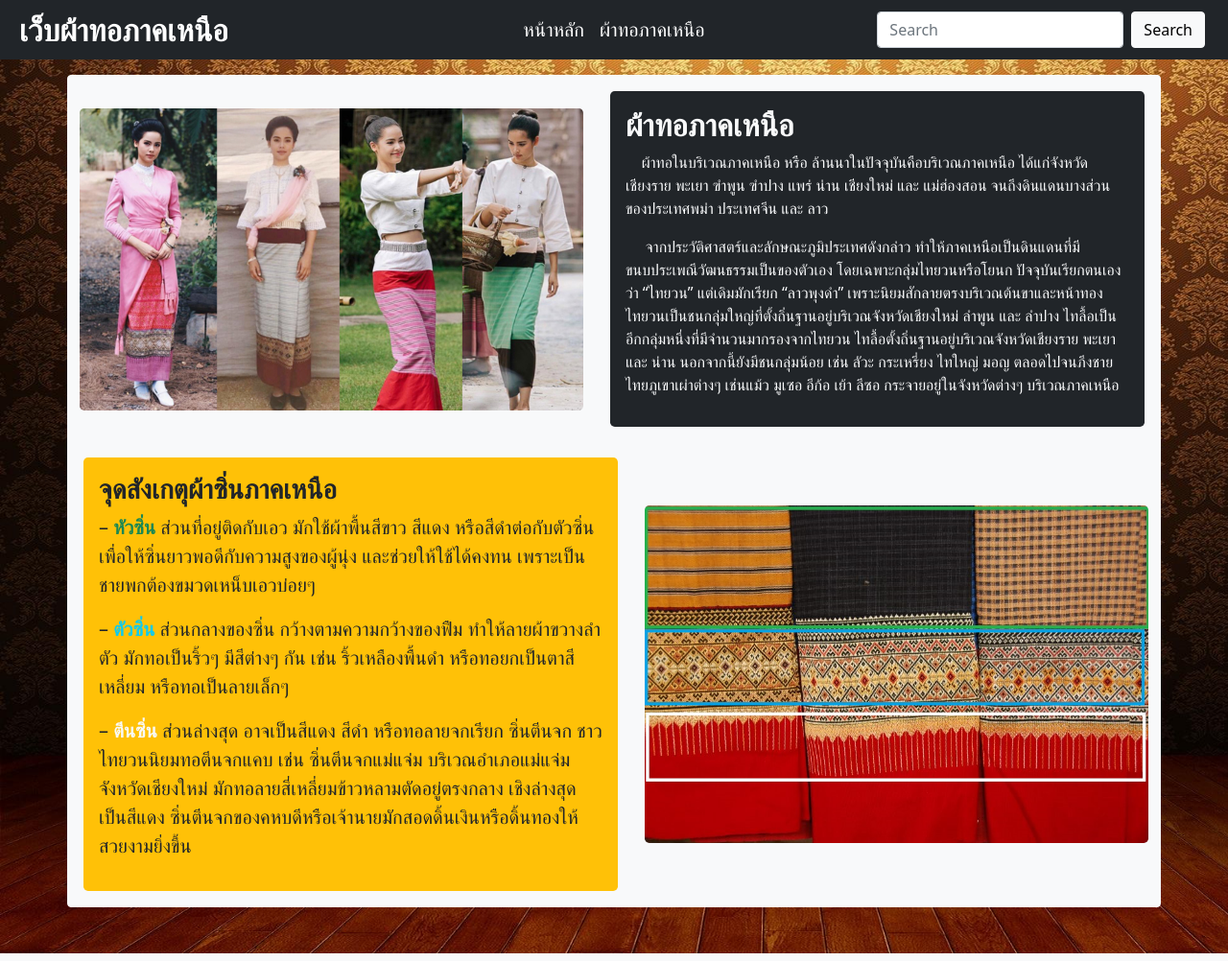
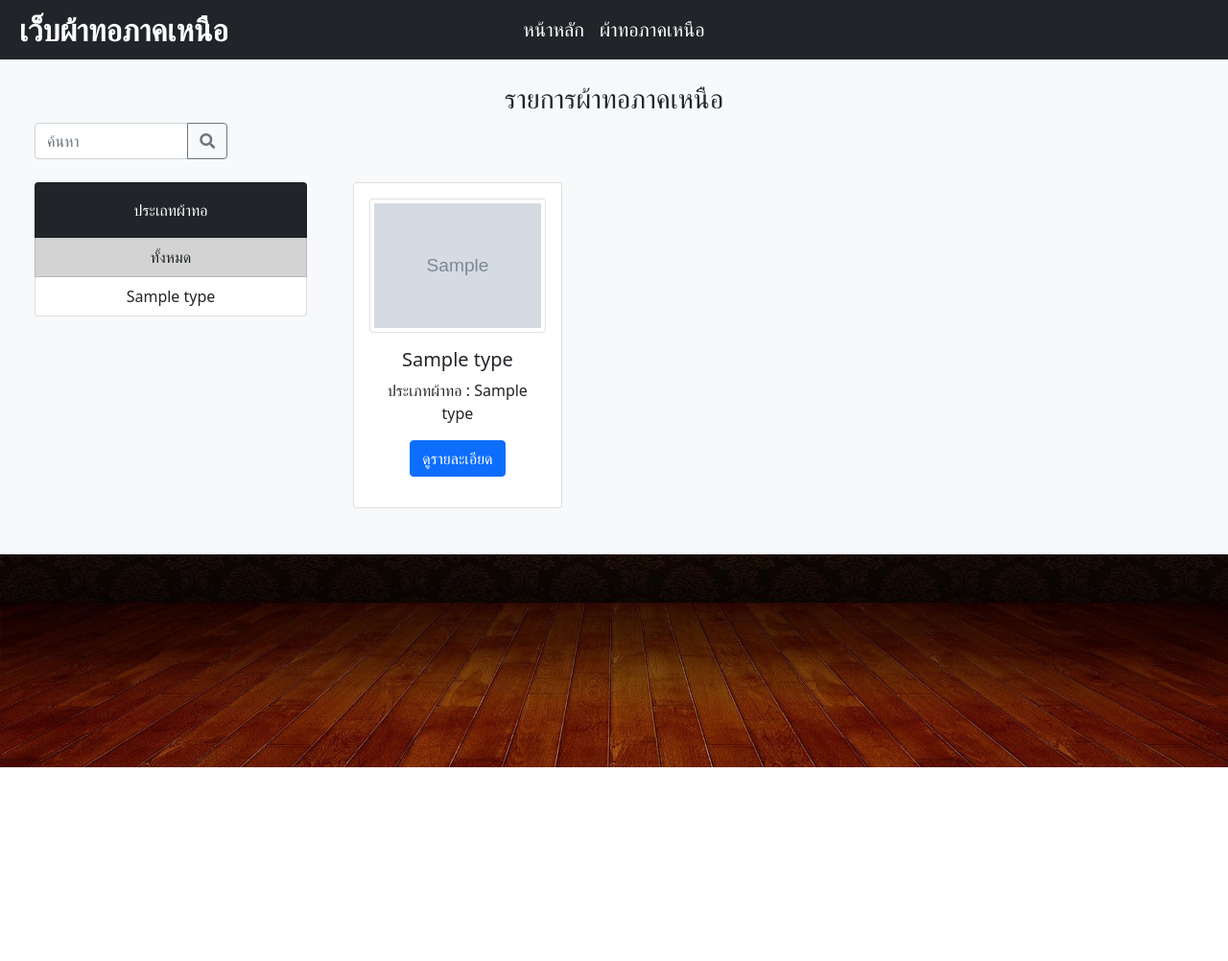
Before and after one commit to MrArthur007/myproject_01, a PHP site: page /silk_show.php in a window 1280 px wide. Shown: the whole page at 96% size. After the commit the page ends 800 px from the top, so only its background shows below. Run offline with PHP 8.4, Linux system fonts and the light colour scheme; tables that the repository leaves empty or names only in its code hold one stand-in row (values such as "Sample post"); grey boxes marked "Sample" are stand-in pictures; some libraries are stand-ins or nearby versions.

Commit message:
update 5.01 pm

```diff
--- a/Layout/nav-bar-silkshow.php
+++ b/Layout/nav-bar-silkshow.php
@@ -14,10 +14,6 @@
             <a class="nav-link active" aria-current="page" href="silk_show.php">ผ้าทอภาคเหนือ</a>
             </li>
         </ul>
-        <form class="d-flex me-0 position-absolute top-50 end-0 translate-middle-y pe-4">
-            <input class="form-control me-2" type="search" placeholder="Search" aria-label="Search">
-            <button class="btn btn-light" type="submit">Search</button>
-        </form>
         </div>
     </div>
     </nav>
--- a/index.php
+++ b/index.php
@@ -76,7 +76,7 @@
     <div class="container-fluid mt-5 bg-light">
         <div class="row text-center">
             <div class="col p-3">
-                <h1 class="fs-1">รายการผ้าทอภาคเหนือ</h1>
+                <h1 class="fs-1">รายการผ้าทอภาคเหนือเบื้องต้น</h1>
             </div>
             <div class="w-100"></div>
             <?php foreach ($result as $row) { ?>
@@ -86,7 +86,7 @@
                     <div class="card-body">
                     <h5 class="card-title"><?php echo $row['title']; ?></h5>
                     <p class="card-text">ประเภทผ้าทอ : <?php echo $row['type_name']; ?></p>
-                    <a href="#" class="btn btn-primary">ดูรายละเอียด</a>
+                    <a href="silk_detail.php?page_id=<?php echo $row['silk_id']; ?>" class="btn btn-primary">ดูรายละเอียด</a>
                     </div>
                 </div>
             </div>
@@ -94,8 +94,6 @@
         </div>
     </div>
 
-
-    </div>
     <script src="https://unpkg.com/aos@2.3.1/dist/aos.js"></script>
     <script>
         AOS.init();
--- a/silk_show.php
+++ b/silk_show.php
@@ -1,6 +1,23 @@
 <?php
 
+    require 'conf/database.php';
+    $objServer = new DB;
+    $sql = "SELECT * FROM silk_type";
 
+    $select_stmt = $objServer->connected()->prepare($sql);
+    $select_stmt->execute();
+    $result = $select_stmt->fetchAll();
+
+    $sql_card = "SELECT * FROM silk_data INNER JOIN silk_type ON silk_data.type_id = silk_type.type_id";
+    if(isset($_GET['type_id']) && !empty($_GET['type_id'])){
+        $sql_card .= " WHERE silk_data.type_id = '".$_GET['type_id']."'";
+    }
+    if(isset($_GET['search']) && !empty($_GET['search'])){
+        $sql_card .= " WHERE silk_data.title OR silk_data.silk_provice LIKE '%".$_GET['search']."%'";
+    }
+    $select_stmt_card = $objServer->connected()->prepare($sql_card);
+    $select_stmt_card->execute();
+    $result_data = $select_stmt_card->fetchAll();
 ?>
 <!DOCTYPE html>
 <html lang="en">
@@ -11,70 +28,63 @@
     <title>เว็บผ้าทอภาคเหนือ</title>
     <link href="https://cdn.jsdelivr.net/npm/bootstrap@5.1.3/dist/css/bootstrap.min.css" rel="stylesheet" integrity="sha384-1BmE4kWBq78iYhFldvKuhfTAU6auU8tT94WrHftjDbrCEXSU1oBoqyl2QvZ6jIW3" crossorigin="anonymous">
     <link href="https://unpkg.com/aos@2.3.1/dist/aos.css" rel="stylesheet">
+    <link rel="stylesheet" href="https://pro.fontawesome.com/releases/v5.10.0/css/all.css" integrity="sha384-AYmEC3Yw5cVb3ZcuHtOA93w35dYTsvhLPVnYs9eStHfGJvOvKxVfELGroGkvsg+p" crossorigin="anonymous"/>
     <style>
         body {
             background-image: url("src/img/index_bg.jpg");
             background-size: cover;
             background-color: #cccccc;
         }
+
+        .list-menu-custom:hover {
+            background-color: grey;
+            color: white;
+        }
+        .active-list-menu-custom {
+            background-color: lightgrey;
+        }
     </style>
 </head>
 <body>
 
     <?php include 'Layout/nav-bar-silkshow.php'; ?>
-    <div class="container border border-light border-1 rounded bg-light mt-3 mb-3">
-        <div class="row align-items-center h-100">
-            <div class="col mx-auto">
-                <img src="fixed_image/index_img_01.jpg" class="img-fluid rounded-3 m-auto" data-aos="zoom-in" data-aos-duration="1800" alt="">
+    <div class="container-fluid text-center bg-light">
+        <div class="row p-4">
+            <h3 class="">รายการผ้าทอภาคเหนือ</h3>
+            <div class="position-static top-0 end-0">
+                <div class="col-2">
+                    <form action=" " method="get">
+                    <div class="input-group">
+                        <input class="form-control" type="text" name="search" placeholder="ค้นหา" value="<?=(isset($_GET['search']) ? $_GET['search'] : ''); ?>">
+                        <button class="btn btn-outline-secondary" type="submit" id="button-addon2"><i class="fas fa-search"></i></button>
+                    </div>
+                    </form>
+                </div>
             </div>
-            <div class="col bg-dark text-light p-3 m-3 rounded-3">
-                <h1 class="fs-2" data-aos="fade-left" data-aos-duration="1600"><b>ผ้าทอภาคเหนือ</b></h1>
-                <p class="fs-6" data-aos="fade-left" data-aos-duration="1800">&nbsp;&nbsp;&nbsp;&nbsp;ผ้าทอในบริเวณภาคเหนือ หรือ
-                ล้านนาในปัจจุบันคือบริเวณภาคเหนือ ได้แก่จังหวัดเชียงราย พะเยา ฃำพูน ฃำปาง
-                แพร่ น่าน เชียงใหม่ และ แม่ฮ่องสอน จนถึงดินแดนบางส่วนของประเทศพม่า ประเทศจีน และ ลาว
-                </p>
-                <p class="fs-6" data-aos="fade-left" data-aos-duration="1800">
-                &nbsp;&nbsp;&nbsp;&nbsp;
-                จากประวัติศาสตร์และลักษณะภูมิประเทศดังกล่าว ทำให้ภาคเหนือเป็นดินแดนที่มีขนบประเพณีวัฒนธรรมเป็นของตัวเอง โดยเฉพาะกลุ่มไทยวนหรือโยนก
-                ปัจจุบันเรียกตนเองว่า “ไทยวน” แต่เดิมมักเรียก “ลาวพุงดำ” เพราะนิยมสักลายตรงบริเวณต้นขาและหน้าทอง ไทยวนเป็นชนกลุ่มใหญ่ที่ตั้งถิ่นฐานอยู่บริเวณจังหวัดเชียงใหม่
-                ลำพูน และ ลำปาง ไทลื้อเป็นอีกกลุ่มหนึ่งที่มีจำนวนมากรองจากไทยวน ไทลื้อตั้งถิ่นฐานอยู่บริเวณจังหวัดเชียงราย พะเยา และ น่าน นอกจากนี้ยังมีชนกลุ่มน้อย เช่น ลัวะ กระเหรี่ยง
-                ไทใหญ่ มอญ ตลอดไปจนภึงชายไทยภูเขาเผ่าต่างๆ เช่นแม้ว มูเซอ อีก้อ เย้า ลีซอ กระจายอยู่ในจังหวัดต่างๆ บริเวณภาคเหนือ
-                </p>
+            <div class="col-3">
+                <ul class="list-group mt-4">
+                    <li class="list-group-item bg-dark text-white p-3">ประเถทผ้าทอ</li>
+                        <a href="silk_show.php" class="list-group-item text-dark list-menu-custom active-list-menu-custom">ทั้งหมด</a>
+                    <?php foreach ($result as $row) { ?>
+                        <a href="?type_id=<?php echo $row['type_id']; ?>" class="list-group-item text-dark list-menu-custom"><?php echo $row['type_name']; ?></a>
+                    <?php } ?>
+                </ul>
             </div>
-
-        </div>
-        <div class="row align-items-center h-100">
-            <div class="col bg-warning text-dark p-3 m-3 rounded-3">
-                <h1 class="fs-3" data-aos="fade-right" data-aos-duration="1600"><b>จุดสังเกตุผ้าซิ่นภาคเหนือ</b></h1>
-                <p class="fs-5" data-aos="fade-right" data-aos-duration="1800">
-                    – <b class="text-success">หัวซิ่น</b> ส่วนที่อยู่ติดกับเอว มักใช้ผ้าพื้นสีขาว สีแดง หรือสีดำต่อกับตัวซิ่นเพื่อให้ซิ่นยาวพอดีกับความสูงของผู้นุ่ง และช่วยให้ใช้ได้คงทน
-                    เพราะเป็นชายพกต้องขมวดเหน็บเอวบ่อยๆ
-                </p>
-                <p class="fs-5" data-aos="fade-right" data-aos-duration="1800">
-                    – <b class="text-info">ตัวซิ่น</b> ส่วนกลางของซิ่น กว้างตามความกว้างของฟืม ทำให้ลายผ้าขวางลำตัว มักทอเป็นริ้วๆ มีสีต่างๆ กัน เช่น ริ้วเหลืองพื้นดำ
-                    หรือทอยกเป็นตาสีเหลี่ยม หรือทอเป็นลายเล็กๆ
-                </p>
-                <p class="fs-5" data-aos="fade-right" data-aos-duration="1800">
-                    – <b class="text-light">ตีนซิ่น</b> ส่วนล่างสุด อาจเป็นสีแดง สีดำ หรือทอลายจกเรียก ซิ่นตีนจก ชาวไทยวนนิยมทอตีนจกแคบ เช่น ซิ่นตีนจกแม่แจ่ม บริเวณอำเภอแม่แจ่ม จังหวัดเชียงใหม่
-                    มักทอลายสี่เหลี่ยมข้าวหลามตัดอยู่ตรงกลาง เชิงล่างสุดเป็นสีแดง ซิ่นตีนจกของคหบดีหรือเจ้านายมักสอดดิ้นเงินหรือดิ้นทองให้สวยงามยิ่งขึ้น
-                </p>
-            </div>
-            <div class="col">
-                <img src="fixed_image/สังเกตุ.jpg" class="img-fluid rounded-3 m-auto" data-aos="zoom-in" data-aos-duration="1800" alt="">
+            <div class="d-flex col-8">
+                <?php foreach ($result_data as $row_data) { ?>
+                <div class="d-flex col-12 col-sm-4 p-4">
+                    <div class="card p-3">
+                        <img src="Admin/conf/silk_detail_img/<?php echo $row_data['images']; ?>" class="card-img-top img-thumbnail" alt="...">
+                        <div class="card-body">
+                        <h5 class="card-title"><?php echo $row_data['title']; ?></h5>
+                        <p class="card-text">ประเภทผ้าทอ : <?php echo $row_data['type_name']; ?></p>
+                        <a href="silk_detail.php?page_id=<?php echo $row_data['silk_id']; ?>" class="btn btn-primary">ดูรายละเอียด</a>
+                        </div>
+                    </div>
+                </div>
+                <?php } ?>
             </div>
         </div>
-    </div>
-
-
-    <div class="container-fluid mt-5 bg-light">
-        <div class="row">
-            <div class="col">
-                <h1></h1>
-            </div>
-        </div>
-    </div>
-
-
     </div>
     <script src="https://unpkg.com/aos@2.3.1/dist/aos.js"></script>
     <script>
```
Also changed, not shown: silk_detail.php (added, +95 -0 lines), Admin/conf/silk_detail_img/789789.png (deleted), Admin/conf/silk_detail_img/Untitled.png (added).
